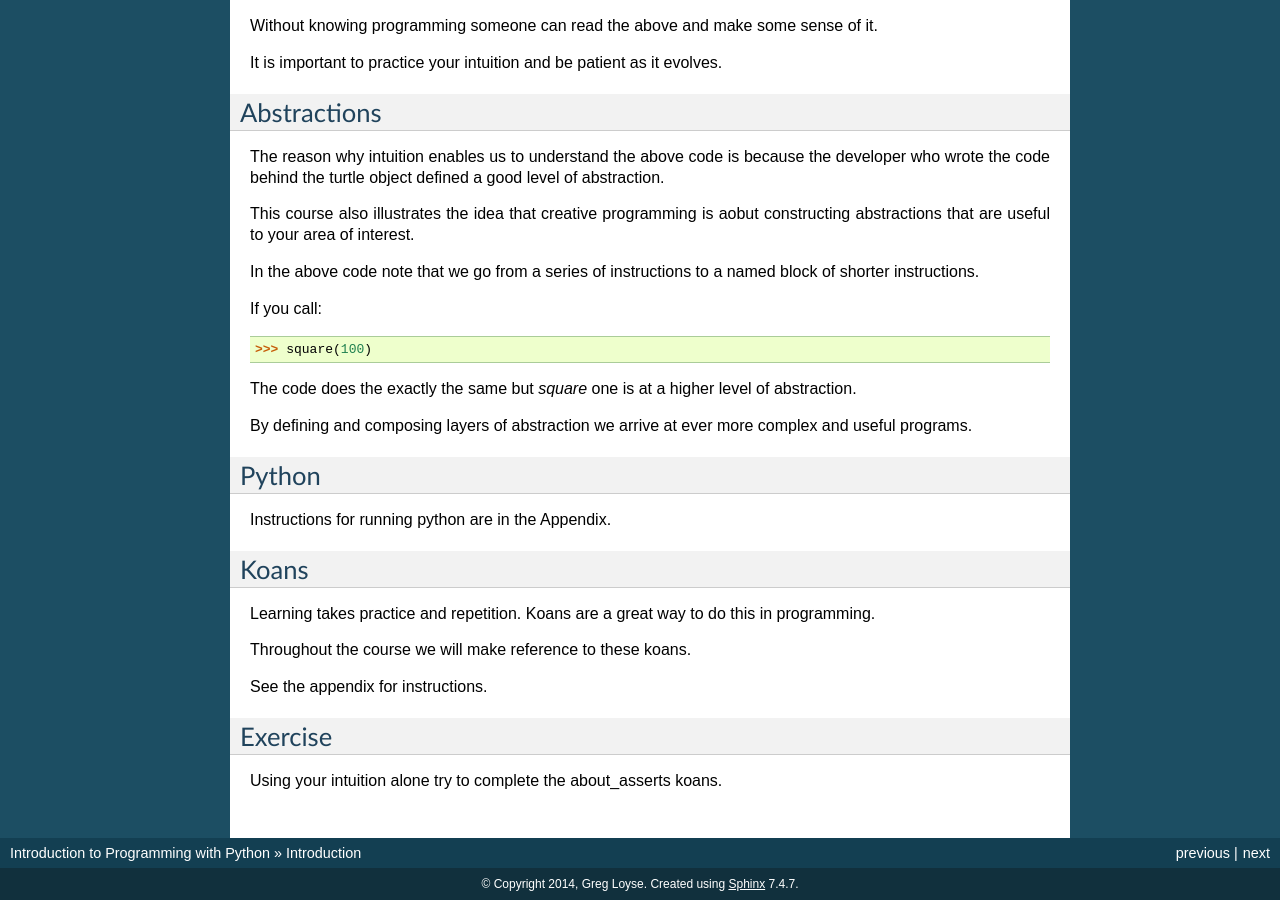
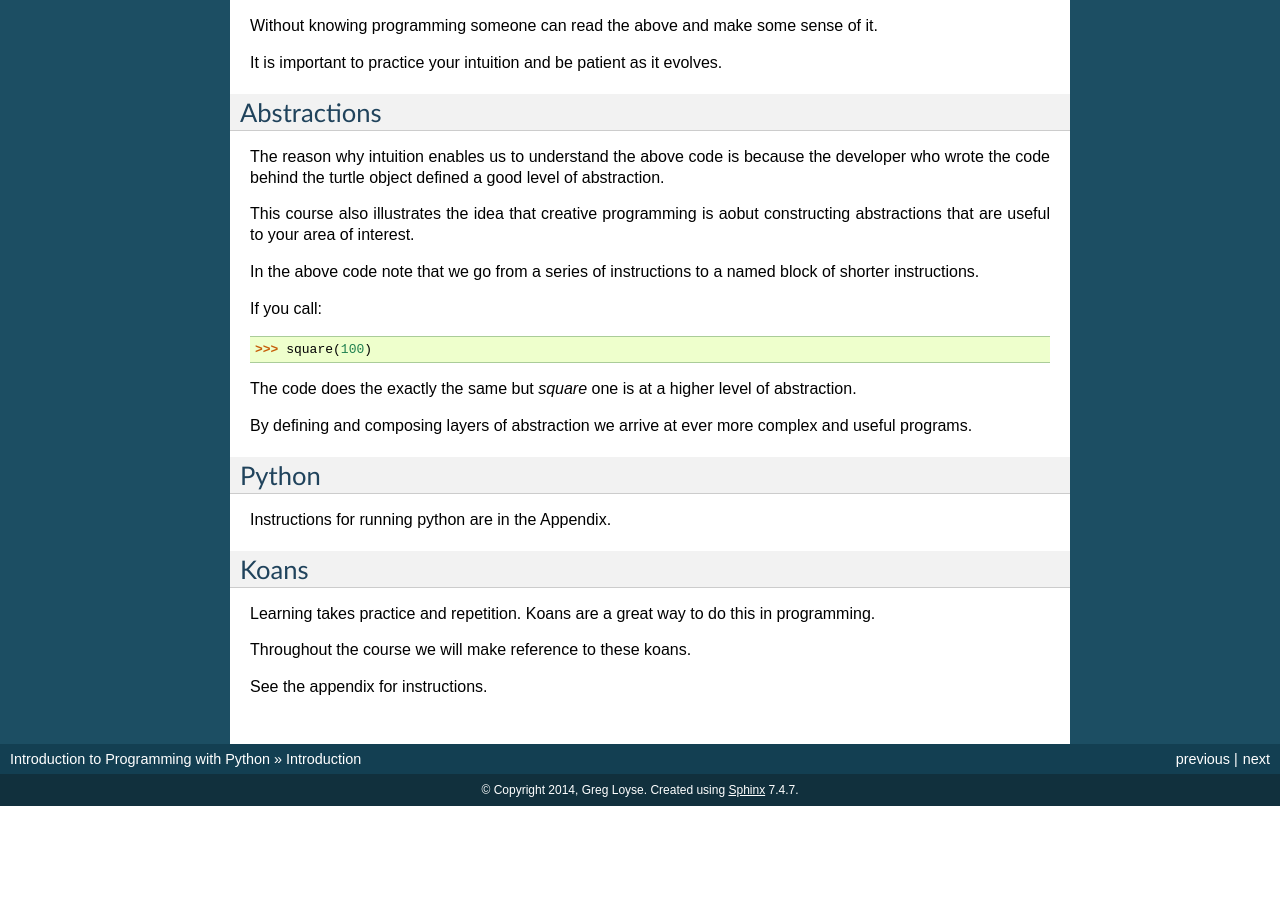
Before and after one commit to gu-lseg/intro-to-programming, a Sphinx documentation site: the page built from source/introduction.rst, in a window 1280 px wide and 900 px high, scrolled down 1397 px. Built offline with Sphinx 7.4.7, drawn with Linux system fonts in a browser that asks for light colours; after the commit the page ends 2203 px from its top, so only the background shows below that.

Commit message:
removed exercise

```diff
--- a/source/introduction.rst
+++ b/source/introduction.rst
@@ -115,8 +115,3 @@ programming.
 Throughout the course we will make reference to these koans.
 
 See the appendix for instructions.
-
-Exercise
-========
-
-Using your intuition alone try to complete the about_asserts koans.
```
